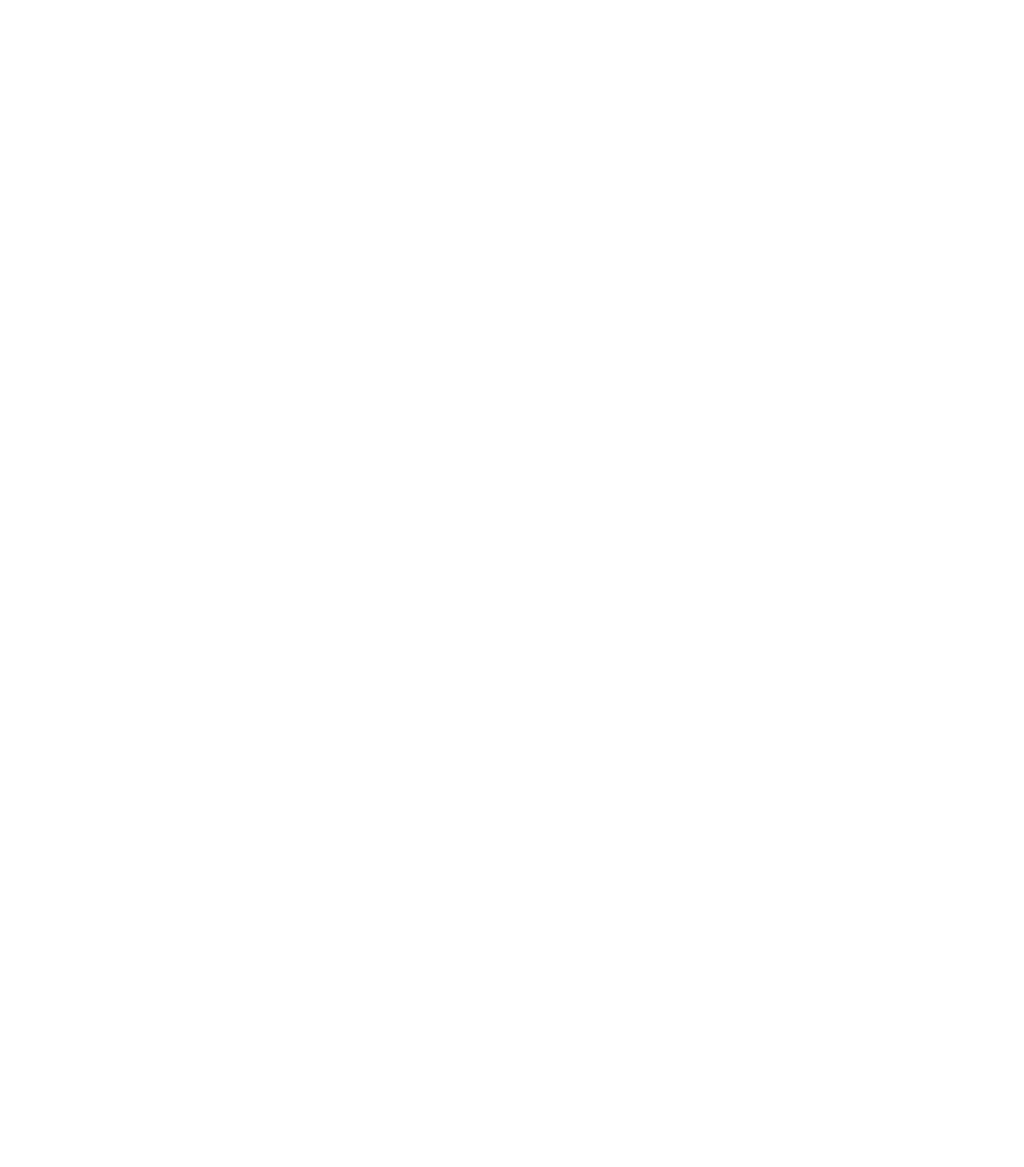
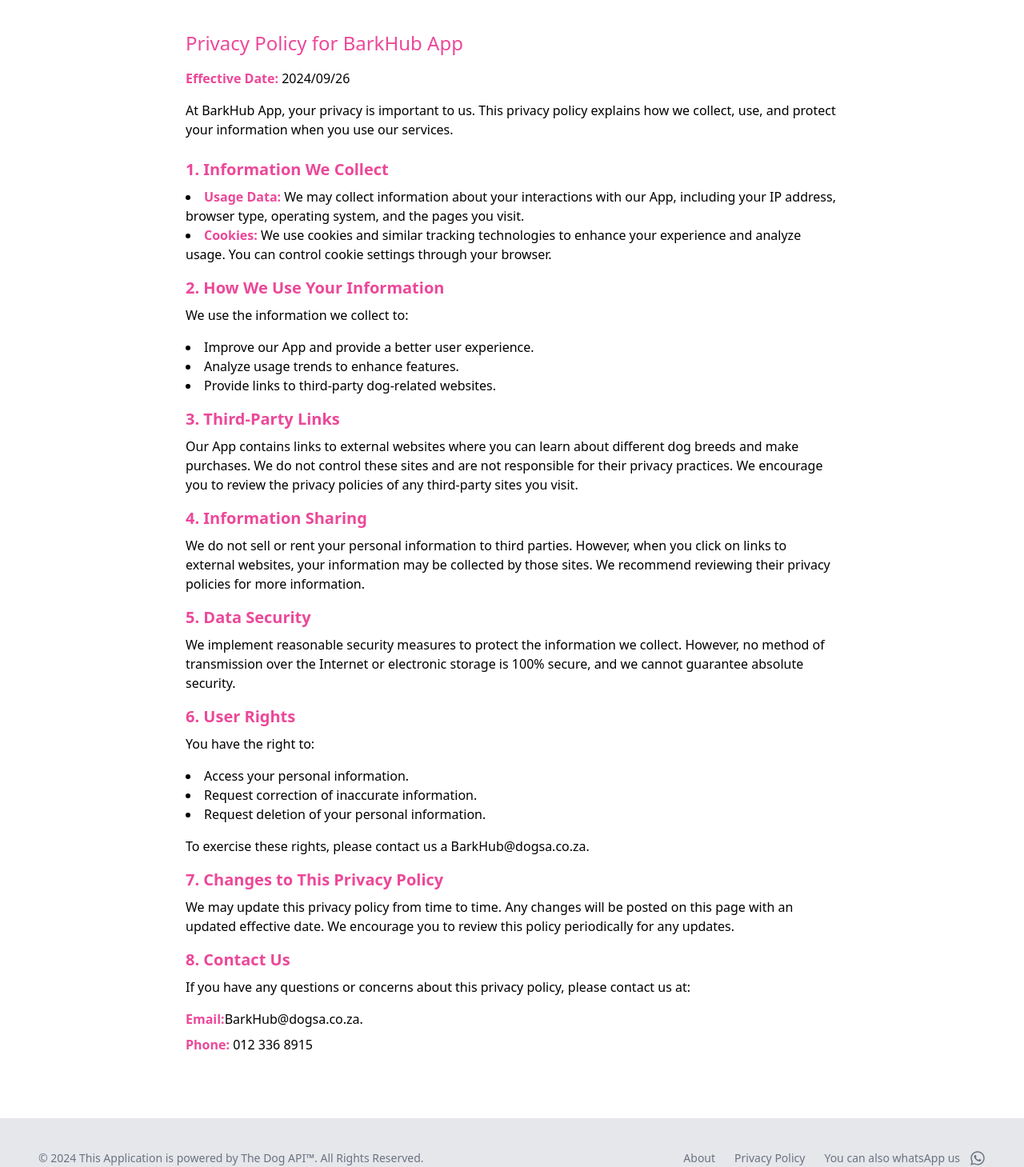
Before and after one commit to Refilwe-Lucy/Dogs-API-Project, a React (Vite) app: page /privacy in a window 1280 px wide. Before the commit this address had no page. Shown: the part 391-1850 px from the top of the page at 80% size. Before the commit the page ends 800 px from the top, so only its background shows below. Built offline with nearby package versions, Linux system fonts and the light colour scheme.

Commit message:
Hero and singleDog page changes

```diff
--- a/src/App.jsx
+++ b/src/App.jsx
@@ -6,6 +6,7 @@
 import AboutPage from "./Pages/AboutPage"
 import ContactForm from "./Component/ContactForm"
 import SuccessPage from "./Pages/SuccessPage"
+import PrivacyPage from "./Pages/PrivacyPage"
 
 function App() {
 
@@ -20,6 +21,7 @@
       <Route path="/about" element={<AboutPage />}></Route>
       <Route path="/contact" element={<ContactForm />}></Route>
       <Route path="/success" element={<SuccessPage />}></Route>
+      <Route path="/privacy" element={<PrivacyPage />}></Route>
 
      </Routes>
      </Router>
--- a/src/Component/Hero.jsx
+++ b/src/Component/Hero.jsx
@@ -3,16 +3,23 @@
 
 
 
-const Hero = ({}) =>{
+const Hero = ({dogName}) =>{
     return(
-    <>
-         <NavBar/>
-        <header className="bg-white flex justify-center items-center">
-
-          <img src={bgImage} alt ="puppy" className="items-center"/>
-
-        </header>
-        </>
+      <>
+      <NavBar />
+      <header className="bg-white flex flex-col items-center ">
+          {dogName && (
+              <div className="text-pink-500 absolute z-10 mt-40">
+                  <h1 className="text-3xl font-bold text-center ">
+                      {dogName}
+                  </h1>
+              </div>
+          )}
+          <div className="flex justify-center w-full">
+              <img src={bgImage} alt="puppy" className="items-center" />
+          </div>
+      </header>
+  </>
     )
 }
 export default Hero;
--- a/src/Component/WelcomePage.jsx
+++ b/src/Component/WelcomePage.jsx
@@ -23,11 +23,11 @@
             </video>
 
             <div className="relative z-10 text-center text-white">
-                <h1 className="text-5xl font-bold mb-4">Welcome to Our Dogs Page</h1>
+                <h1 className="text-5xl font-bold mb-4">Welcome to Our BarkHub App Page</h1>
                 <p className="mb-10 text-2xl">Explore different dog breeds and find your favorite one!</p>
                 <Link to="/home">
                     <button className="px-4 py-4 bg-pink-500 text-white rounded hover:bg-pink-800">
-                        Search for a Dog
+                        Search for a breed
                     </button>
                 </Link>
             </div>
--- a/src/Component/footer.jsx
+++ b/src/Component/footer.jsx
@@ -12,12 +12,13 @@
             <a href="https://www.purina.co.uk/find-a-pet/dog-breeds" className="hover:underline me-4 md:me-6">About</a>
         </li>
         <li>
-            <a href="#" className="hover:underline me-4 md:me-6">Privacy Policy</a>
+            <a href="privacy" className="hover:underline me-4 md:me-6">Privacy Policy</a>
         </li>
 
         <li>
-            <a href="#" className="hover:underline"><FaWhatsapp />
-            </a>
+            <p className="hover:underline flex justify-center items-center gap-3">You can also whatsApp us<a href="https://wa.me/0606827950
+"><FaWhatsapp className="h-5 w-5 "/></a>
+            </p>
         </li>
     </ul>
     </div>
--- a/src/Pages/Home.jsx
+++ b/src/Pages/Home.jsx
@@ -94,7 +94,7 @@
                                 type="text"
                                 name="search"
                                 id="search"
-                                placeholder = "Search for a dog"
+                                placeholder = "Search for a breed"
                                 value={searchQuery}
                                 onChange={handleSearchChange}
                                 className="bg-pink-500 py-3 rounded mt-10 shadow w-full placeholder-padding"
--- /dev/null
+++ b/src/Pages/PrivacyPage.jsx
@@ -0,0 +1,58 @@
+import Hero from "../Component/Hero"
+import Footer from "../Component/footer"
+const PrivacyPage = () => {
+    return(
+        <>
+        <Hero/>
+         <div className="max-w-4xl mx-auto p-10">
+    <h1 className="text-2xl font-lightbold text-pink-500 mb-4">Privacy Policy for BarkHub App</h1>
+    <p className="mb-4"><strong className="font-lightbold text-pink-500">Effective Date: </strong><span className="text-black">2024/09/26</span> </p>
+
+    <p className="mb-6">At BarkHub App, your privacy is important to us. This privacy policy explains how we collect, use, and protect your information when you use our services.</p>
+
+    <h2 className="text-xl font-semibold text-pink-500 mb-2">1. Information We Collect</h2>
+    <ul className="list-disc list-inside mb-4">
+        <li><strong className="text-pink-500">Usage Data:</strong> We may collect information about your interactions with our App, including your IP address, browser type, operating system, and the pages you visit.</li>
+        <li><strong className="text-pink-500">Cookies:</strong> We use cookies and similar tracking technologies to enhance your experience and analyze usage. You can control cookie settings through your browser.</li>
+    </ul>
+
+    <h2 className="text-xl font-semibold mb-2 text-pink-500">2. How We Use Your Information</h2>
+    <p className="mb-4">We use the information we collect to:</p>
+    <ul className="list-disc list-inside mb-4">
+        <li>Improve our App and provide a better user experience.</li>
+        <li>Analyze usage trends to enhance features.</li>
+        <li>Provide links to third-party dog-related websites.</li>
+    </ul>
+
+    <h2 className="text-xl font-semibold mb-2 text-pink-500">3. Third-Party Links</h2>
+    <p className="mb-4">Our App contains links to external websites where you can learn about different dog breeds and make purchases. We do not control these sites and are not responsible for their privacy practices. We encourage you to review the privacy policies of any third-party sites you visit.</p>
+
+    <h2 className="text-xl font-semibold mb-2 text-pink-500">4. Information Sharing</h2>
+    <p className="mb-4">We do not sell or rent your personal information to third parties. However, when you click on links to external websites, your information may be collected by those sites. We recommend reviewing their privacy policies for more information.</p>
+
+    <h2 className="text-xl font-semibold mb-2 text-pink-500">5. Data Security</h2>
+    <p className="mb-4">We implement reasonable security measures to protect the information we collect. However, no method of transmission over the Internet or electronic storage is 100% secure, and we cannot guarantee absolute security.</p>
+
+    <h2 className="text-xl font-semibold mb-2 text-pink-500 ">6. User Rights</h2>
+    <p className="mb-4">You have the right to:</p>
+    <ul className="list-disc list-inside mb-4">
+        <li>Access your personal information.</li>
+        <li>Request correction of inaccurate information.</li>
+        <li>Request deletion of your personal information.</li>
+    </ul>
+    <p className="mb-4">To exercise these rights, please contact us a <span className="">BarkHub@dogsa.co.za.</span> </p>
+
+    <h2 className="text-xl font-semibold mb-2 text-pink-500">7. Changes to This Privacy Policy</h2>
+    <p className="mb-4">We may update this privacy policy from time to time. Any changes will be posted on this page with an updated effective date. We encourage you to review this policy periodically for any updates.</p>
+
+    <h2 className="text-xl font-semibold mb-2 text-pink-500">8. Contact Us</h2>
+    <p className="mb-4">If you have any questions or concerns about this privacy policy, please contact us at:</p>
+    <p className="mb-2"><strong className="text-pink-500">Email:</strong>BarkHub@dogsa.co.za.</p>
+    <p><strong className="text-pink-500">Phone:</strong> 012 336 8915</p>
+</div>
+      <Footer/>
+        </>
+
+    )
+}
+export default PrivacyPage
--- a/src/Pages/SingleDog.jsx
+++ b/src/Pages/SingleDog.jsx
@@ -33,7 +33,7 @@
 
     return (
         <>
-        <Hero/>
+        <Hero dogName={dog ? dog.name : ''}/>
             <section className="max-w-6xl mx-auto p-10 flex items-center justify-center h-screen">
                 {dog ? (
                     <div className="grid grid-cols-1 gap-8 p-8 md:grid-cols-2 md:place-items-center" >
@@ -53,7 +53,7 @@
                             )}
                         </article>
                         <article className="mt-5">
-                            <h1 className="text-3xl font-bold text-black mb-8 lg:text-3xl">{dog.name}</h1>
+                            <h1 className="text-3xl font-lightbold text-pink-500 mb-8 lg:text-3xl">{dog.name}</h1>
                             {dog.description && <p className="mt-2 text-slate-400 mb-8 text-sm lg:text-base leading-loose lg:leading-relaxed">{dog.description}</p>}
                             <ul className="text-sm text-black leading-loose lg:text-base lg:leading-relaxed">
                                 <li><strong>Bred For:</strong> {dog.bred_for}</li>
```
